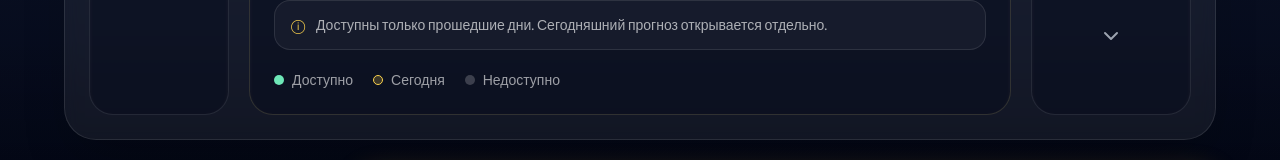
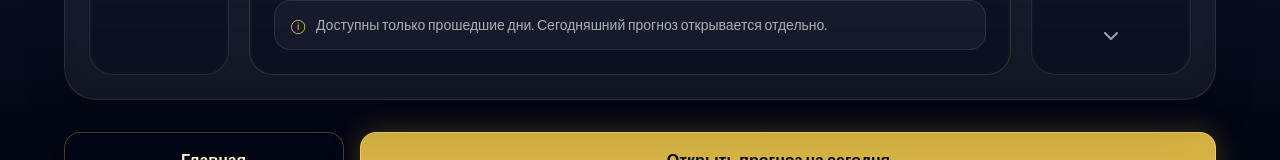
Before and after one commit to rpisarev/horoscope-app, a Vue app in the folder frontend/: page /archive/capricorn/2026/05 in a window 1280 px wide. Shown: the part 892-1052 px from the top of the page. Built offline with nearby package versions, Linux system fonts and the light colour scheme; no server answers.

Commit message:
Remove unneeded legend text

```diff
--- a/frontend/src/views/ArchiveMonth.vue
+++ b/frontend/src/views/ArchiveMonth.vue
@@ -172,22 +172,6 @@
               Доступны только прошедшие дни. Сегодняшний прогноз открывается отдельно.
             </div>
 
-            <div class="mt-5 flex flex-wrap gap-x-5 gap-y-2 font-lato text-sm text-white/60">
-              <span class="inline-flex items-center gap-2">
-                <span class="h-2.5 w-2.5 rounded-full bg-emerald-300" />
-                Доступно
-              </span>
-
-              <span class="inline-flex items-center gap-2">
-                <span class="h-2.5 w-2.5 rounded-full border border-amber-300 bg-amber-300/20" />
-                Сегодня
-              </span>
-
-              <span class="inline-flex items-center gap-2">
-                <span class="h-2.5 w-2.5 rounded-full bg-white/20" />
-                Недоступно
-              </span>
-            </div>
           </section>
 
           <aside
```
